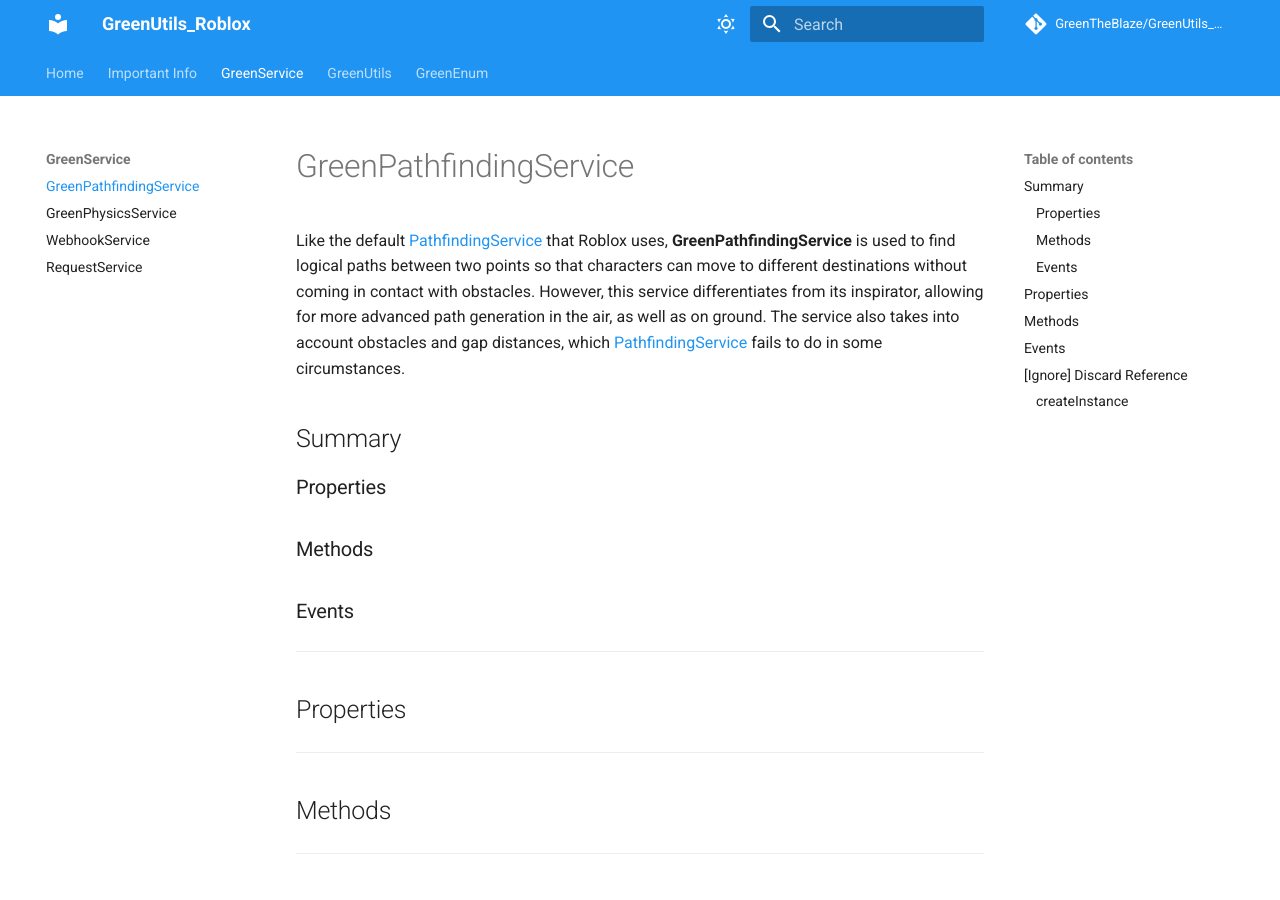
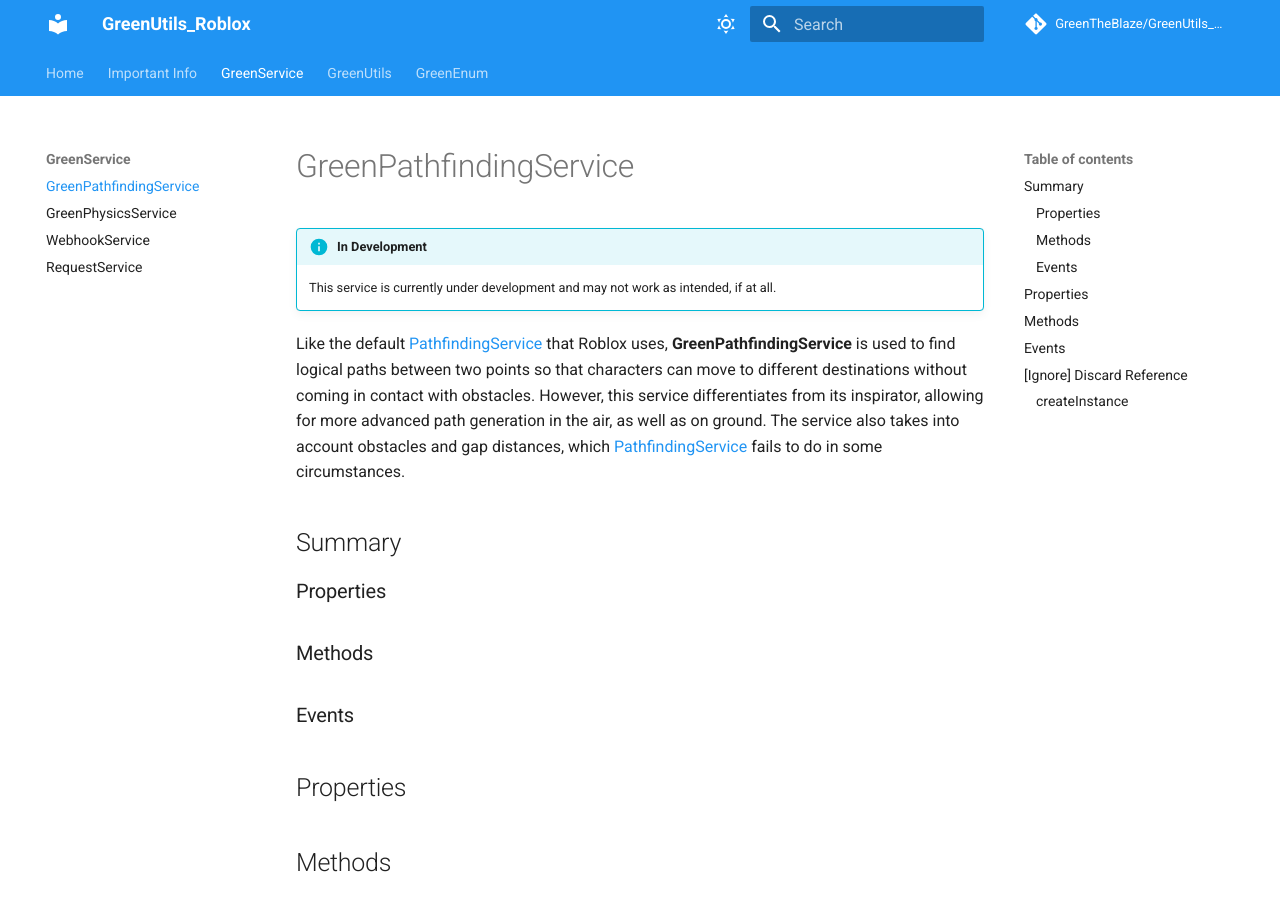
Before and after one commit to GreenTheBlaze/GreenUtils_Roblox, an MkDocs documentation site: the page built from docs/greenpathfindingservice-api.md, in a window 1280 px wide and 900 px high. Built offline with MkDocs 1.6.1 and Material for MkDocs 9.7.7, drawn with Linux system fonts in a browser that asks for light colours; comment, search, counter and statistics services are not loaded.

Commit message:
Update greenpathfindingservice-api.md

```diff
--- a/docs/greenpathfindingservice-api.md
+++ b/docs/greenpathfindingservice-api.md
@@ -1,4 +1,9 @@
 # GreenPathfindingService
+
+!!! info "In Development"
+
+    This service is currently under development and may not work as intended, if at all.
+
 Like the default [PathfindingService](https://create.roblox.com/docs/reference/engine/classes/PathfindingService) that Roblox uses, **GreenPathfindingService** is used to find logical paths between two points so that characters can move to different destinations without coming in contact with obstacles. However, this service differentiates from its inspirator, allowing for more advanced path generation in the air, as well as on ground. The service also takes into account obstacles and gap distances, which [PathfindingService](https://create.roblox.com/docs/reference/engine/classes/PathfindingService) fails to do in some circumstances.
 
 
@@ -11,15 +16,9 @@ Like the default [PathfindingService](https://create.roblox.com/docs/reference/e
 
 ### Events
 
-----
-
 ## Properties
 
-----
-
 ## Methods
-
-----
 
 ## Events
 
```
